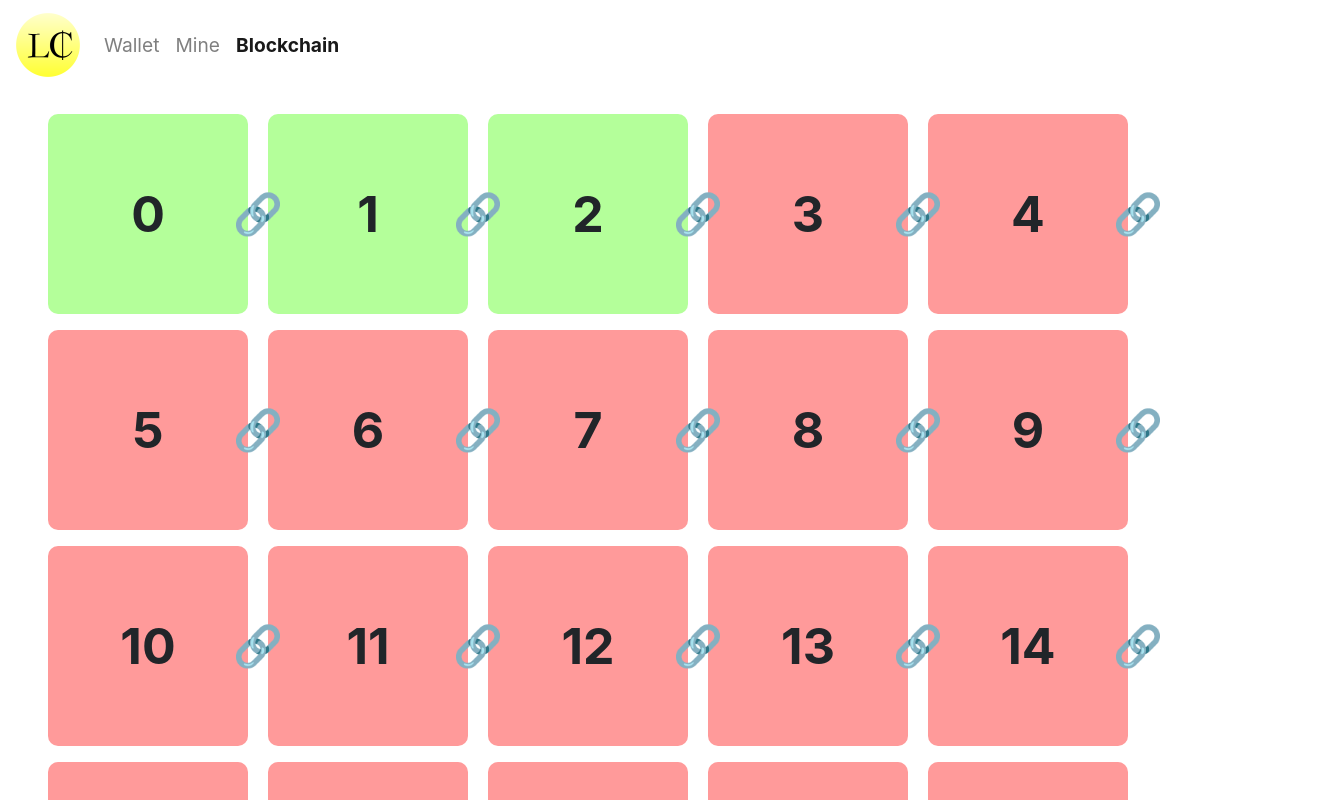
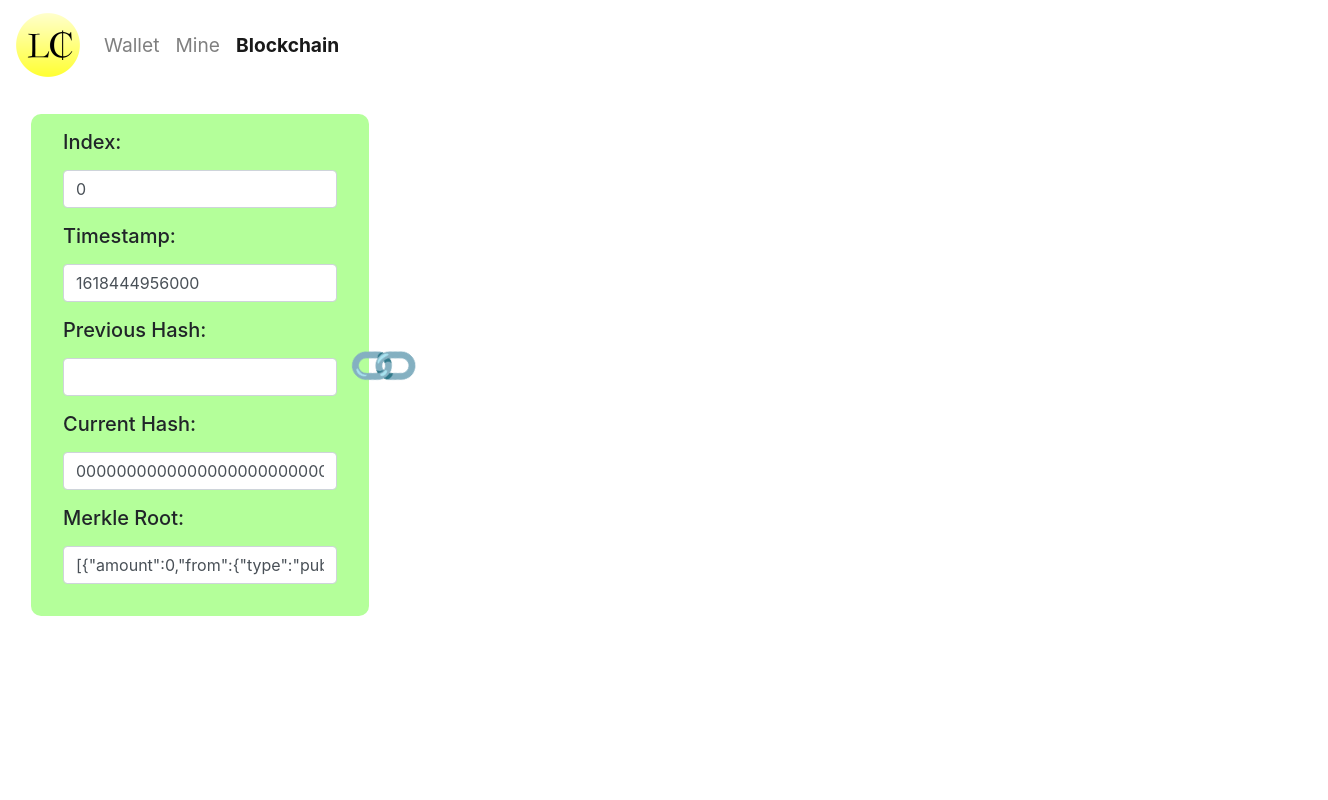
Before and after one commit to lbragile/LibraCoin, a React (Create React App) app: page /LibraCoin/blockchain in a window 1280 px wide. Shown: the top 800 px of the page, 1328 px wide, since content can reach past the window. Built offline with nearby package versions, Linux system fonts and the light colour scheme.

Commit message:
blockchain maintains state

```diff
--- a/src/components/Block/Block.css
+++ b/src/components/Block/Block.css
@@ -1,29 +1,24 @@
-.block-background {
-  width: 200px;
-  height: 200px;
-  border-radius: 10px;
-  display: flex;
-  justify-content: center;
-  align-items: center;
-}
-
-.block-background:hover {
-  cursor: pointer;
-  border: 1px solid black;
-}
-
-.block-counter {
-  font-weight: bold;
-  font-size: 50px;
-}
-
 .block-and-chain {
   display: flex;
   align-items: center;
+  min-width: 20rem;
 }
 
+.block-background {
+  border-radius: 10px;
+  display: flex;
+  flex-direction: column;
+  justify-content: center;
+  align-items: center;
+  padding: 1rem 2rem;
+}
+
+/* .block-background:hover {
+  cursor: pointer;
+  border: 1px solid black;
+} */
+
 .chain-link {
-  position: relative;
-  transform: translateX(-30%);
-  font-size: 40px;
+  font-size: 3rem;
+  transform: translateX(-15px) rotate(45deg);
 }
--- a/src/components/Block/BlockUI.tsx
+++ b/src/components/Block/BlockUI.tsx
@@ -1,81 +1,51 @@
-import React, { useState, useRef } from "react";
-import { Transaction } from "../Transaction/transaction_class";
+import React from "react";
 
-import { Modal, Form } from "react-bootstrap";
+import { Form } from "react-bootstrap";
 
 import "./Block.css";
-export interface IBlock {
-  index: number;
-  prevHash: string;
-  currHash: string;
-  transactions: Transaction[];
-  timestamp: number;
-}
+import { Block } from "./block_class";
 
-export default function BlockUI({ details }: { details: IBlock[] }): JSX.Element {
-  const [show, setShow] = useState<boolean>(false);
-  const blockItem = useRef<IBlock>({ index: 0, prevHash: "", currHash: "", transactions: [], timestamp: Date.now() });
-
+export default function BlockUI({ block, useChain }: { block: Block; useChain: boolean }): JSX.Element {
   return (
-    <div className="container-fluid mx-5 row">
-      {details.map((block, i) => (
-        <div className="row block-and-chain my-2" key={Math.random()}>
-          <div
-            className={"block-background " + (i > 2 ? "invalid-block" : "valid-block")}
-            onClick={() => {
-              blockItem.current = block;
-              setShow(true);
-            }}
-          >
-            <div className="block-counter">{i}</div>
-          </div>
-          <div className="chain-link">🔗</div>
-        </div>
-      ))}
-
-      <Modal show={show} centered onHide={() => setShow(false)} animation={false}>
-        <Modal.Header closeButton>
-          <Modal.Title>Block Details</Modal.Title>
-        </Modal.Header>
-        <Modal.Body>
-          <Form>
+    <div className="block-and-chain my-2">
+      <Form className={"block-background " + (block.index > 2 ? "invalid-block" : "valid-block")}>
         <Form.Group controlId="index-indicator">
           <Form.Label>
             <h5>Index:</h5>
           </Form.Label>
-              <Form.Control type="number" defaultValue={blockItem.current.index} />
+          <Form.Control type="number" defaultValue={block.index} />
         </Form.Group>
 
         <Form.Group controlId="index-indicator">
           <Form.Label>
             <h5>Timestamp:</h5>
           </Form.Label>
-              <Form.Control type="number" defaultValue={blockItem.current.timestamp} />
+          <Form.Control type="number" defaultValue={block.timestamp} />
         </Form.Group>
 
         <Form.Group controlId="prevHash-indicator">
           <Form.Label>
             <h5>Previous Hash:</h5>
           </Form.Label>
-              <Form.Control type="text" defaultValue={blockItem.current.prevHash} />
+          <Form.Control type="text" defaultValue={block.prevHash} />
         </Form.Group>
 
         <Form.Group controlId="prevHash-indicator">
           <Form.Label>
             <h5>Current Hash:</h5>
           </Form.Label>
-              <Form.Control type="text" defaultValue={blockItem.current.currHash} />
+          <Form.Control type="text" defaultValue={block.currHash} />
         </Form.Group>
 
         <Form.Group controlId="prevHash-indicator">
           <Form.Label>
             <h5>Merkle Root:</h5>
           </Form.Label>
-              <Form.Control type="text" defaultValue={JSON.stringify(blockItem.current.transactions)} />
+          <Form.Control type="text" defaultValue={JSON.stringify(block.transactions)} />
         </Form.Group>
       </Form>
-        </Modal.Body>
-      </Modal>
+
+      {useChain && <div className="chain-link">🔗</div>}
     </div>
   );
 }
--- a/src/components/Chain/ChainUI.tsx
+++ b/src/components/Chain/ChainUI.tsx
@@ -1,274 +1,23 @@
-import React from "react";
+import React, { useEffect } from "react";
 import BlockUI from "../Block/BlockUI";
+import { Block } from "../Block/block_class";
 import NavbarUI from "../Navbar/NavbarUI";
+import { Chain } from "./chain_class";
 
 export default function ChainUI(): JSX.Element {
+  useEffect(() => {
+    console.log(Chain.instance.blockChain);
+  }, []);
+
   return (
     <div>
       <NavbarUI />
-      <BlockUI
-        details={[
-          {
-            index: 0,
-            prevHash: "",
-            currHash: "0000000000000000000000000000000000000000000",
-            transactions: [],
-            timestamp: Date.now(),
-          },
-          {
-            index: 0,
-            prevHash: "",
-            currHash: "0000000000000000000000000000000000000000000",
-            transactions: [],
-            timestamp: Date.now(),
-          },
-          {
-            index: 0,
-            prevHash: "",
-            currHash: "0000000000000000000000000000000000000000000",
-            transactions: [],
-            timestamp: Date.now(),
-          },
-          {
-            index: 0,
-            prevHash: "",
-            currHash: "0000000000000000000000000000000000000000000",
-            transactions: [],
-            timestamp: Date.now(),
-          },
-          {
-            index: 0,
-            prevHash: "",
-            currHash: "0000000000000000000000000000000000000000000",
-            transactions: [],
-            timestamp: Date.now(),
-          },
-          {
-            index: 0,
-            prevHash: "",
-            currHash: "0000000000000000000000000000000000000000000",
-            transactions: [],
-            timestamp: Date.now(),
-          },
-          {
-            index: 0,
-            prevHash: "",
-            currHash: "0000000000000000000000000000000000000000000",
-            transactions: [],
-            timestamp: Date.now(),
-          },
-          {
-            index: 0,
-            prevHash: "",
-            currHash: "0000000000000000000000000000000000000000000",
-            transactions: [],
-            timestamp: Date.now(),
-          },
-          {
-            index: 0,
-            prevHash: "",
-            currHash: "0000000000000000000000000000000000000000000",
-            transactions: [],
-            timestamp: Date.now(),
-          },
-          {
-            index: 0,
-            prevHash: "",
-            currHash: "0000000000000000000000000000000000000000000",
-            transactions: [],
-            timestamp: Date.now(),
-          },
-          {
-            index: 0,
-            prevHash: "",
-            currHash: "0000000000000000000000000000000000000000000",
-            transactions: [],
-            timestamp: Date.now(),
-          },
-          {
-            index: 0,
-            prevHash: "",
-            currHash: "0000000000000000000000000000000000000000000",
-            transactions: [],
-            timestamp: Date.now(),
-          },
-          {
-            index: 0,
-            prevHash: "",
-            currHash: "0000000000000000000000000000000000000000000",
-            transactions: [],
-            timestamp: Date.now(),
-          },
-          {
-            index: 0,
-            prevHash: "",
-            currHash: "0000000000000000000000000000000000000000000",
-            transactions: [],
-            timestamp: Date.now(),
-          },
-          {
-            index: 0,
-            prevHash: "",
-            currHash: "0000000000000000000000000000000000000000000",
-            transactions: [],
-            timestamp: Date.now(),
-          },
-          {
-            index: 0,
-            prevHash: "",
-            currHash: "0000000000000000000000000000000000000000000",
-            transactions: [],
-            timestamp: Date.now(),
-          },
-          {
-            index: 0,
-            prevHash: "",
-            currHash: "0000000000000000000000000000000000000000000",
-            transactions: [],
-            timestamp: Date.now(),
-          },
-          {
-            index: 0,
-            prevHash: "",
-            currHash: "0000000000000000000000000000000000000000000",
-            transactions: [],
-            timestamp: Date.now(),
-          },
-          {
-            index: 0,
-            prevHash: "",
-            currHash: "0000000000000000000000000000000000000000000",
-            transactions: [],
-            timestamp: Date.now(),
-          },
-          {
-            index: 0,
-            prevHash: "",
-            currHash: "0000000000000000000000000000000000000000000",
-            transactions: [],
-            timestamp: Date.now(),
-          },
-          {
-            index: 0,
-            prevHash: "",
-            currHash: "0000000000000000000000000000000000000000000",
-            transactions: [],
-            timestamp: Date.now(),
-          },
-          {
-            index: 0,
-            prevHash: "",
-            currHash: "0000000000000000000000000000000000000000000",
-            transactions: [],
-            timestamp: Date.now(),
-          },
-          {
-            index: 0,
-            prevHash: "",
-            currHash: "0000000000000000000000000000000000000000000",
-            transactions: [],
-            timestamp: Date.now(),
-          },
-          {
-            index: 0,
-            prevHash: "",
-            currHash: "0000000000000000000000000000000000000000000",
-            transactions: [],
-            timestamp: Date.now(),
-          },
-          {
-            index: 0,
-            prevHash: "",
-            currHash: "0000000000000000000000000000000000000000000",
-            transactions: [],
-            timestamp: Date.now(),
-          },
-          {
-            index: 0,
-            prevHash: "",
-            currHash: "0000000000000000000000000000000000000000000",
-            transactions: [],
-            timestamp: Date.now(),
-          },
-          {
-            index: 0,
-            prevHash: "",
-            currHash: "0000000000000000000000000000000000000000000",
-            transactions: [],
-            timestamp: Date.now(),
-          },
-          {
-            index: 0,
-            prevHash: "",
-            currHash: "0000000000000000000000000000000000000000000",
-            transactions: [],
-            timestamp: Date.now(),
-          },
-          {
-            index: 0,
-            prevHash: "",
-            currHash: "0000000000000000000000000000000000000000000",
-            transactions: [],
-            timestamp: Date.now(),
-          },
-          {
-            index: 0,
-            prevHash: "",
-            currHash: "0000000000000000000000000000000000000000000",
-            transactions: [],
-            timestamp: Date.now(),
-          },
-          {
-            index: 0,
-            prevHash: "",
-            currHash: "0000000000000000000000000000000000000000000",
-            transactions: [],
-            timestamp: Date.now(),
-          },
-          {
-            index: 0,
-            prevHash: "",
-            currHash: "0000000000000000000000000000000000000000000",
-            transactions: [],
-            timestamp: Date.now(),
-          },
-          {
-            index: 0,
-            prevHash: "",
-            currHash: "0000000000000000000000000000000000000000000",
-            transactions: [],
-            timestamp: Date.now(),
-          },
-          {
-            index: 0,
-            prevHash: "",
-            currHash: "0000000000000000000000000000000000000000000",
-            transactions: [],
-            timestamp: Date.now(),
-          },
-          {
-            index: 0,
-            prevHash: "",
-            currHash: "0000000000000000000000000000000000000000000",
-            transactions: [],
-            timestamp: Date.now(),
-          },
-          {
-            index: 0,
-            prevHash: "",
-            currHash: "0000000000000000000000000000000000000000000",
-            transactions: [],
-            timestamp: Date.now(),
-          },
-          {
-            index: 0,
-            prevHash: "",
-            currHash: "0000000000000000000000000000000000000000000",
-            transactions: [],
-            timestamp: Date.now(),
-          },
-        ]}
-      />
+
+      <div className="container-fluid mx-3 row">
+        {Chain.instance.blockChain.map((block: Block) => {
+          return <BlockUI block={block} useChain={true} key={Math.random()} />;
+        })}
+      </div>
     </div>
   );
 }
--- a/src/components/Mine/MineUI.tsx
+++ b/src/components/Mine/MineUI.tsx
@@ -30,7 +30,7 @@ export default function MineUI(): JSX.Element {
     origNonce.current = Math.round(Math.random() * 1e6);
     const numZeros = Math.round(Math.random()) + 2;
     const targetHash = await createTarget(numZeros);
-    const solutionHash = await Chain.instance.mine(origNonce.current, numZeros, setNonce, setSolution, 0);
+    const solutionHash = await Chain.instance.mine(origNonce.current, numZeros, setNonce, setSolution);
 
     if (solutionHash <= targetHash) {
       setIsValid(true);
@@ -81,7 +81,7 @@ export default function MineUI(): JSX.Element {
 
         <div id="mined-block" className={"col-6 " + (isValid ? "valid-block" : "invalid-block")}>
           {isValid && (
-            <Button variant="success" id="mine-add-block">
+            <Button variant="success" id="mine-add-block" onClick={() => Chain.instance.addBlock(solution, [])}>
               +
             </Button>
           )}
@@ -113,7 +113,7 @@ export default function MineUI(): JSX.Element {
             <Form.Label>
               <h5>Merkle Root:</h5>
             </Form.Label>
-            <Form.Control type="text" defaultValue={"4h354kdnf380sdf234..."} disabled={true} />
+            <Form.Control type="text" defaultValue={"abc"} disabled={true} />
           </Form.Group>
         </div>
       </div>
```
Also changed, not shown: src/components/Chain/chain_class.ts (+10 -33 lines). Lines whose indentation alone changed are shown as unchanged.
